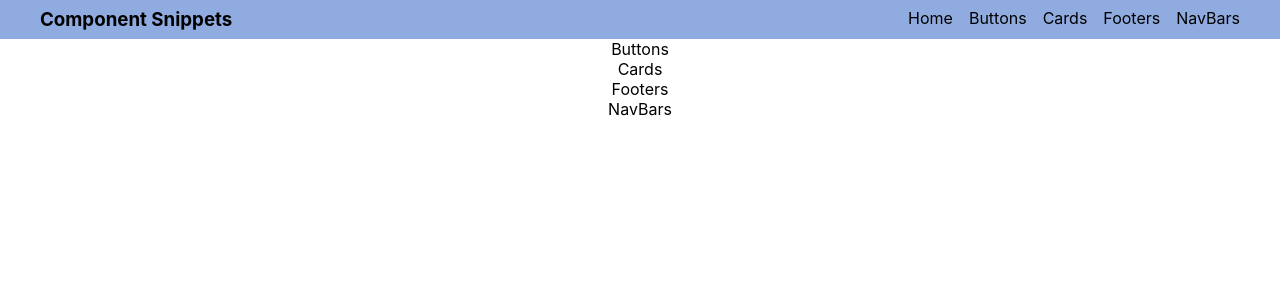
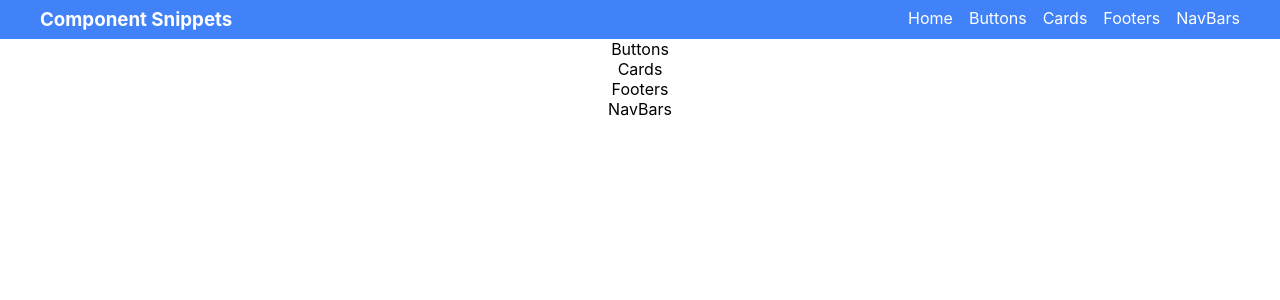
Before and after one commit to JulianEhiem/comp-library, a React (Create React App) app: page / in a window 1280 px wide. Shown: the top 300 px of the page. Built offline with nearby package versions, Linux system fonts and the light colour scheme.

Commit message:
styled nav bar

```diff
--- a/src/components/navigation.module.css
+++ b/src/components/navigation.module.css
@@ -6,8 +6,9 @@
     display: flex;
     flex-direction: row;
     justify-content: space-between;
-    background-color: rgb(143, 171, 223);
+    background-color: rgb(66, 130, 248);
     padding: 0.5rem 2.5rem;
+    color: white;
 }
 /* .title{
 
@@ -19,8 +20,9 @@
 .navLink{
     text-decoration: none;
     margin-left: 1em;
-    color: black;
+    padding-bottom: 0.2rem;
+    color: white;
 }
 .navLink:hover{
-    border-bottom: 2px solid red;
+    border-bottom: 2px solid white;
 }
```
